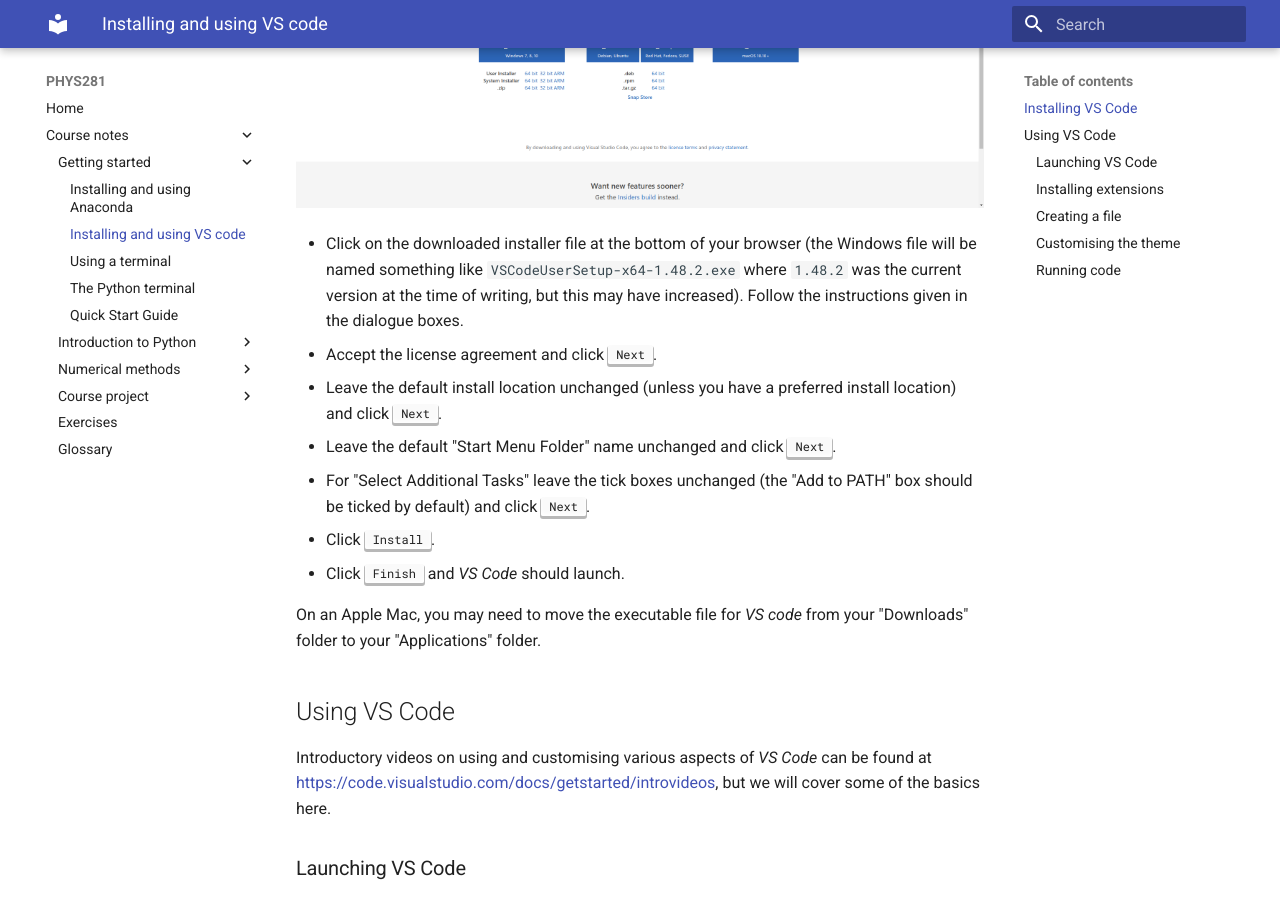
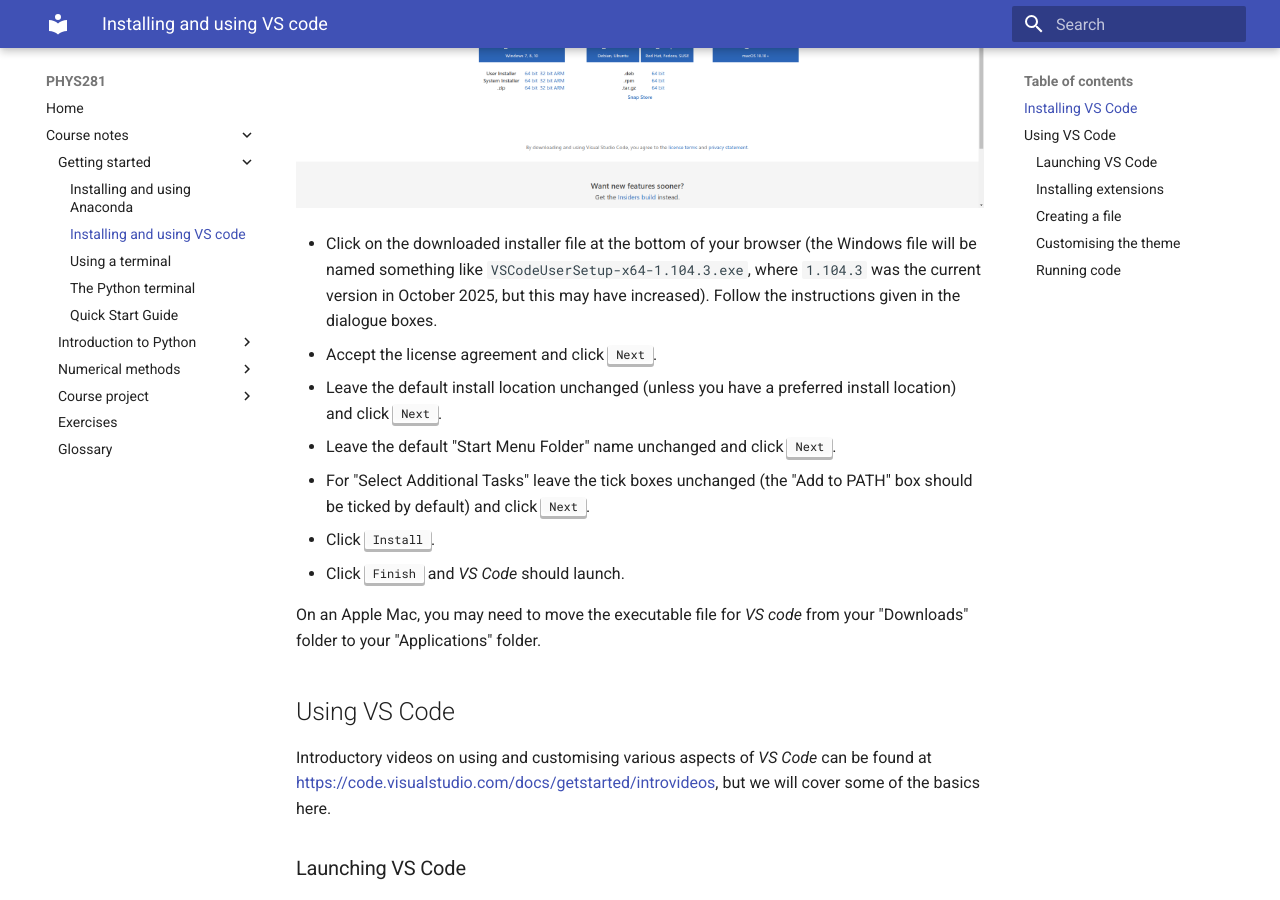
Before and after one commit to ndd21/PHYS281, an MkDocs documentation site: the page built from docs/demo-vs-code.md, in a window 1280 px wide and 900 px high, scrolled down 1192 px. Built offline with MkDocs 1.6.1 and Material for MkDocs 9.7.7, drawn with Linux system fonts in a browser that asks for light colours.

Commit message:
A little more tidying of version-related things.

```diff
--- a/docs/demo-vs-code.md
+++ b/docs/demo-vs-code.md
@@ -26,8 +26,7 @@
 ![VS Code download site](img/vscode-download.png)
 
 * Click on the downloaded installer file at the bottom of your browser (the Windows file will be
-  named something like `VSCodeUserSetup-x64-1.48.2.exe` where `1.48.2` was the current version at
-  the time of writing, but this may have increased). Follow the instructions given in the dialogue
+  named something like `VSCodeUserSetup-x64-1.104.3.exe`, where `1.104.3` was the current version in October 2025, but this may have increased). Follow the instructions given in the dialogue
   boxes.
 * Accept the license agreement and click ++"Next"++.
 * Leave the default install location unchanged (unless you have a preferred install location) and
```
Also changed, not shown: docs/demo-anaconda.md (+9 -7 lines).
